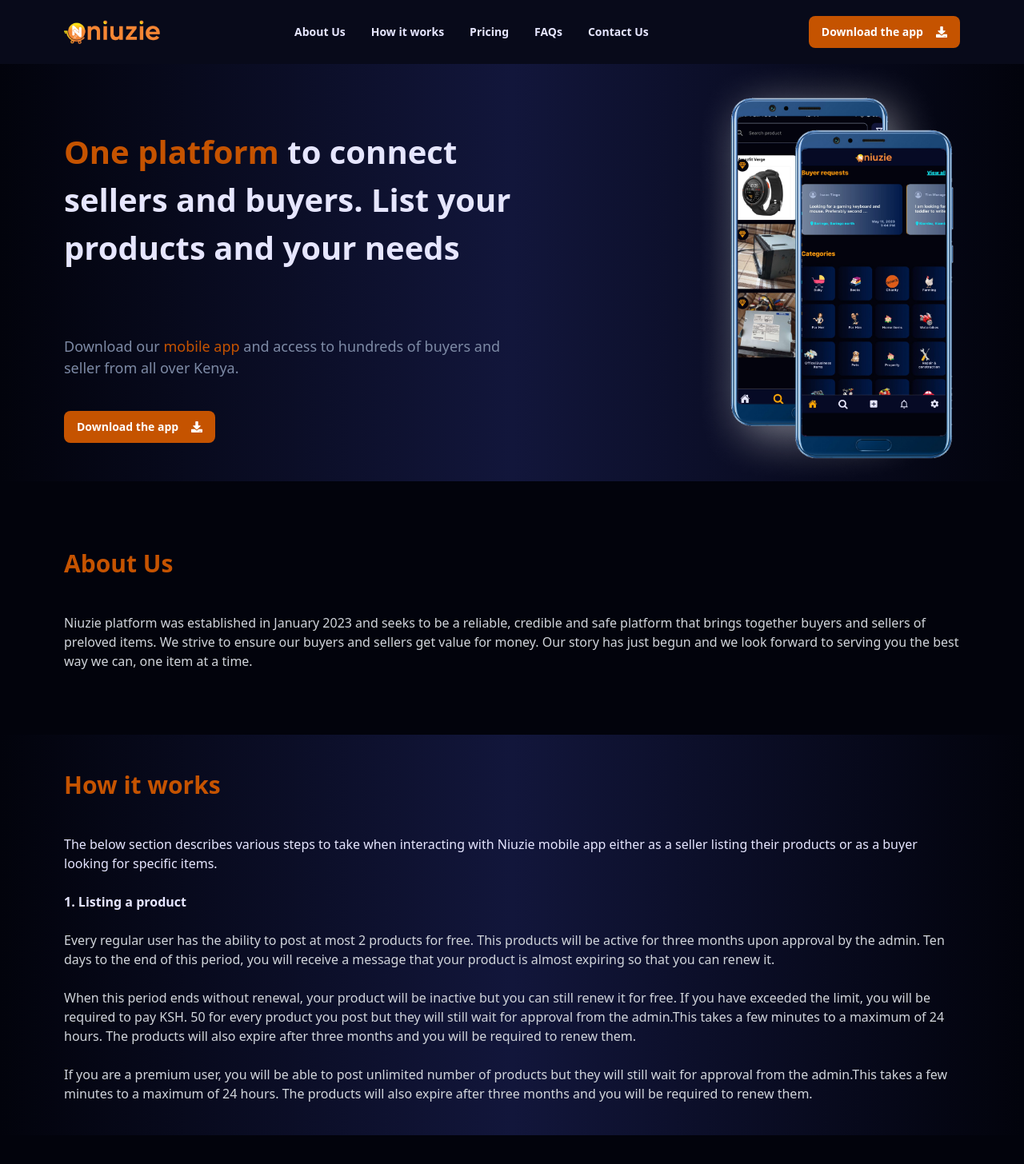
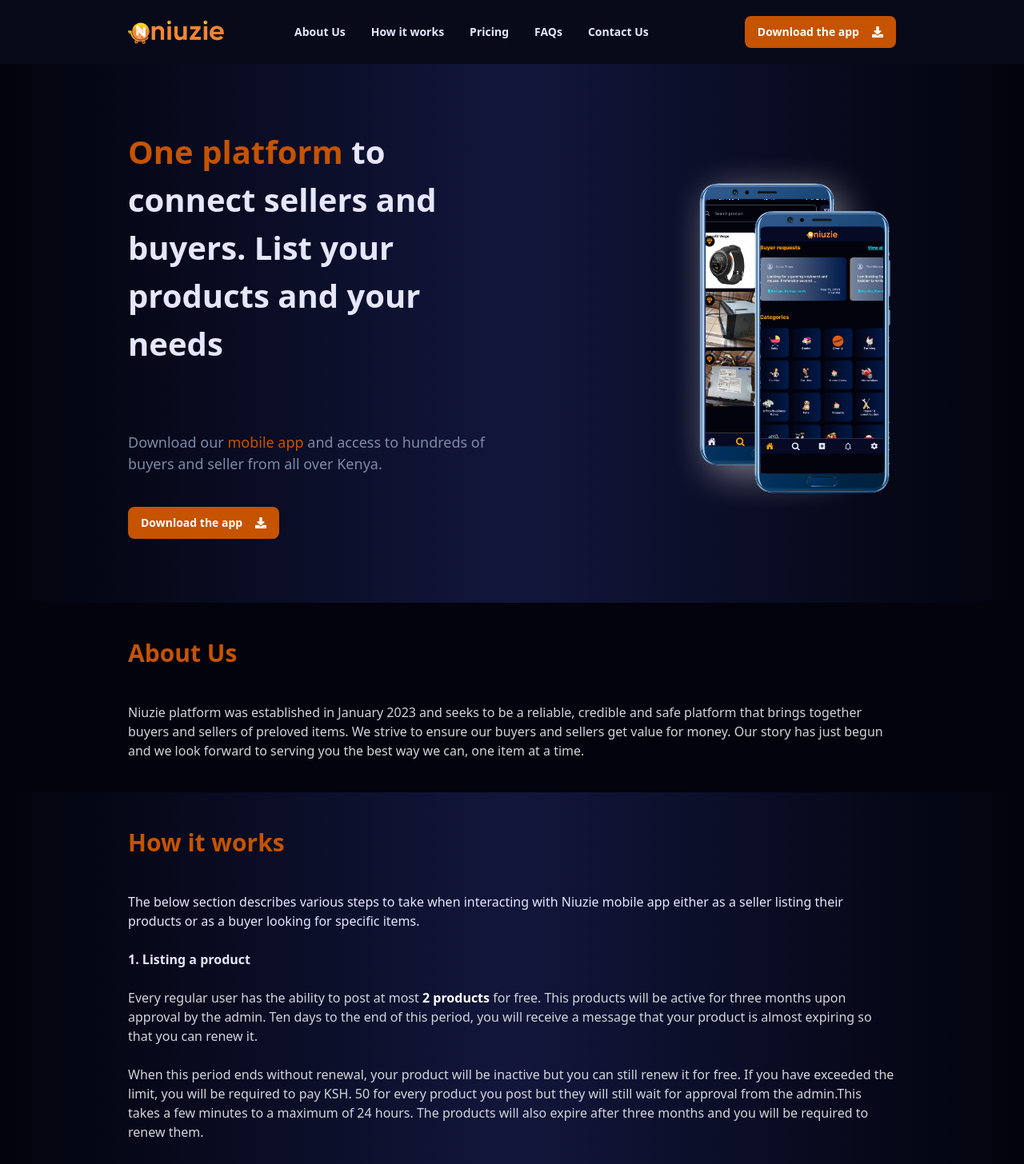
Before and after one commit to IsaacNewtonTingo/niuzie_website, a React (Create React App) app: page / in a window 1280 px wide. Shown: the top 1456 px of the page at 80% size. Built offline with nearby package versions, Linux system fonts and the light colour scheme.

Commit message:
Fix padding

```diff
--- a/src/components/AboutUs.jsx
+++ b/src/components/AboutUs.jsx
@@ -2,7 +2,7 @@
 
 export default function AboutUs() {
   return (
-    <div className="p-20">
+    <div className="px-40 py-10">
       <h1 className="text-myOrange font-bold text-[30px]">About Us</h1>
 
       <p className="mt-10">
--- a/src/components/ContactUs.jsx
+++ b/src/components/ContactUs.jsx
@@ -29,7 +29,7 @@
     console.log(data);
   }
   return (
-    <div className="bg-gradient-to-r from-dark via-cardColor to-dark px-20 py-10 flex justify-between">
+    <div className="bg-gradient-to-r from-dark via-cardColor to-dark px-40 py-10 flex justify-between">
       <div className="w-[40%]">
         <h1 className="text-myOrange font-bold text-[30px]">Contact Us</h1>
 
--- a/src/components/Faqs.jsx
+++ b/src/components/Faqs.jsx
@@ -3,7 +3,7 @@
 
 export default function Faqs() {
   return (
-    <div className="px-20 py-10">
+    <div className="px-40 py-10">
       <h1 className="text-myOrange font-bold text-[30px]">
         Frequently Asked Questions
       </h1>
--- a/src/components/Header.jsx
+++ b/src/components/Header.jsx
@@ -26,7 +26,7 @@
   ];
 
   return (
-    <div className="bg-almostDark h-[80px] flex items-center justify-between px-20 fixed top-0 left-0 w-full">
+    <div className="bg-almostDark h-[80px] flex items-center justify-between px-40 fixed top-0 left-0 w-full">
       <img
         className="w-[120px] object-contain"
         src="/niuzie-full-logo.png"
--- a/src/components/How.jsx
+++ b/src/components/How.jsx
@@ -3,7 +3,7 @@
 export default function How() {
   return (
     <div className="">
-      <div className="bg-gradient-to-r from-dark via-cardColor to-dark px-20 py-10">
+      <div className="bg-gradient-to-r from-dark via-cardColor to-dark px-40 py-10">
         <h1 className="text-myOrange font-bold text-[30px]">How it works</h1>
         <p className="text-lightBlue mt-10">
           The below section describes various steps to take when interacting
@@ -14,10 +14,11 @@
         <p className="text-lightBlue font-bold">1. Listing a product</p>
         <br />
         <p>
-          Every regular user has the ability to post at most 2 products for
-          free. This products will be active for three months upon approval by
-          the admin. Ten days to the end of this period, you will receive a
-          message that your product is almost expiring so that you can renew it.
+          Every regular user has the ability to post at most{" "}
+          <span className="font-bold text-white">2 products</span> for free.
+          This products will be active for three months upon approval by the
+          admin. Ten days to the end of this period, you will receive a message
+          that your product is almost expiring so that you can renew it.
           <br /> <br /> When this period ends without renewal, your product will
           be inactive but you can still renew it for free. If you have exceeded
           the limit, you will be required to pay KSH. 50 for every product you
@@ -36,7 +37,7 @@
       <br />
       <br />
 
-      <div className="px-20 py-10">
+      <div className="px-40 py-10">
         <p className="font-bold">a. Listing products for free</p> <br />
         <div className="flex items-center justify-between">
           <li className="w-[70%]">
@@ -52,7 +53,7 @@
           />
         </div>
       </div>
-      <div className="flex items-center justify-between bg-gradient-to-r from-dark via-cardColor to-dark px-20 py-10">
+      <div className="flex items-center justify-between bg-gradient-to-r from-dark via-cardColor to-dark px-40 py-10">
         <div>
           <li className="w-[70%]">
             Go ahead and click “Post product” button. If you haven't created an
@@ -73,7 +74,7 @@
           alt="post-product-niuzie"
         />
       </div>
-      <div className="flex items-center justify-between px-20 py-10">
+      <div className="flex items-center justify-between px-40 py-10">
         <div>
           <li className="w-[70%]">
             Note that your personal details at the bottom cannot be edited in
@@ -112,7 +113,7 @@
         />
       </div>
 
-      <div className="bg-gradient-to-r from-dark via-cardColor to-dark px-20 py-10">
+      <div className="bg-gradient-to-r from-dark via-cardColor to-dark px-40 py-10">
         <p className="font-bold">
           b. Listing product when you have exceeded the limit (2)
         </p>
@@ -132,7 +133,7 @@
         </div>
       </div>
 
-      <div className="flex items-center justify-between px-20 py-10">
+      <div className="flex items-center justify-between px-40 py-10">
         <div>
           <li className="w-[70%]">
             When you list new products, these products will be added to the cart
@@ -157,7 +158,7 @@
         />
       </div>
 
-      <div className="flex items-center justify-between bg-gradient-to-r from-dark via-cardColor to-dark px-20 py-10">
+      <div className="flex items-center justify-between bg-gradient-to-r from-dark via-cardColor to-dark px-40 py-10">
         <div>
           <li className="w-[70%]">
             A new window will that will enable you to enter your M-PESA phone
@@ -177,7 +178,7 @@
         />
       </div>
 
-      <div className=" px-20 py-10">
+      <div className=" px-40 py-10">
         <p className="font-bold">c. Listing product as a premium member</p>
         <br />
         <p>
@@ -204,7 +205,7 @@
         </li>
       </div>
 
-      <div className="flex items-center justify-between bg-gradient-to-r from-dark via-cardColor to-dark px-20 py-10">
+      <div className="flex items-center justify-between bg-gradient-to-r from-dark via-cardColor to-dark px-40 py-10">
         <div>
           <p className="font-bold">3. Posting a product request</p> <br />
           <p className="w-[70%]">
@@ -225,7 +226,7 @@
         />
       </div>
 
-      <div className="flex items-center justify-between px-20 py-10">
+      <div className="flex items-center justify-between px-40 py-10">
         <div>
           <li className="w-[70%]">
             Go ahead and click “Post product request” button. If you haven't
--- a/src/components/Intro.jsx
+++ b/src/components/Intro.jsx
@@ -2,11 +2,9 @@
 import { FaDownload } from "react-icons/fa";
 
 export default function Intro() {
-  //--------
-  //--------
   return (
-    <div className="flex justify-between bg-gradient-to-r from-dark via-cardColor to-dark px-20 mt-[80px]">
-      <div className="w-[50%] pt-20">
+    <div className="flex justify-between bg-gradient-to-r from-dark via-cardColor to-dark px-40 mt-[80px]">
+      <div className="w-[50%] py-20">
         <h1 className="text-[40px] text-lightBlue font-bold">
           <span className="text-myOrange">One platform </span>
           to connect sellers and buyers. List your products and your needs
```
